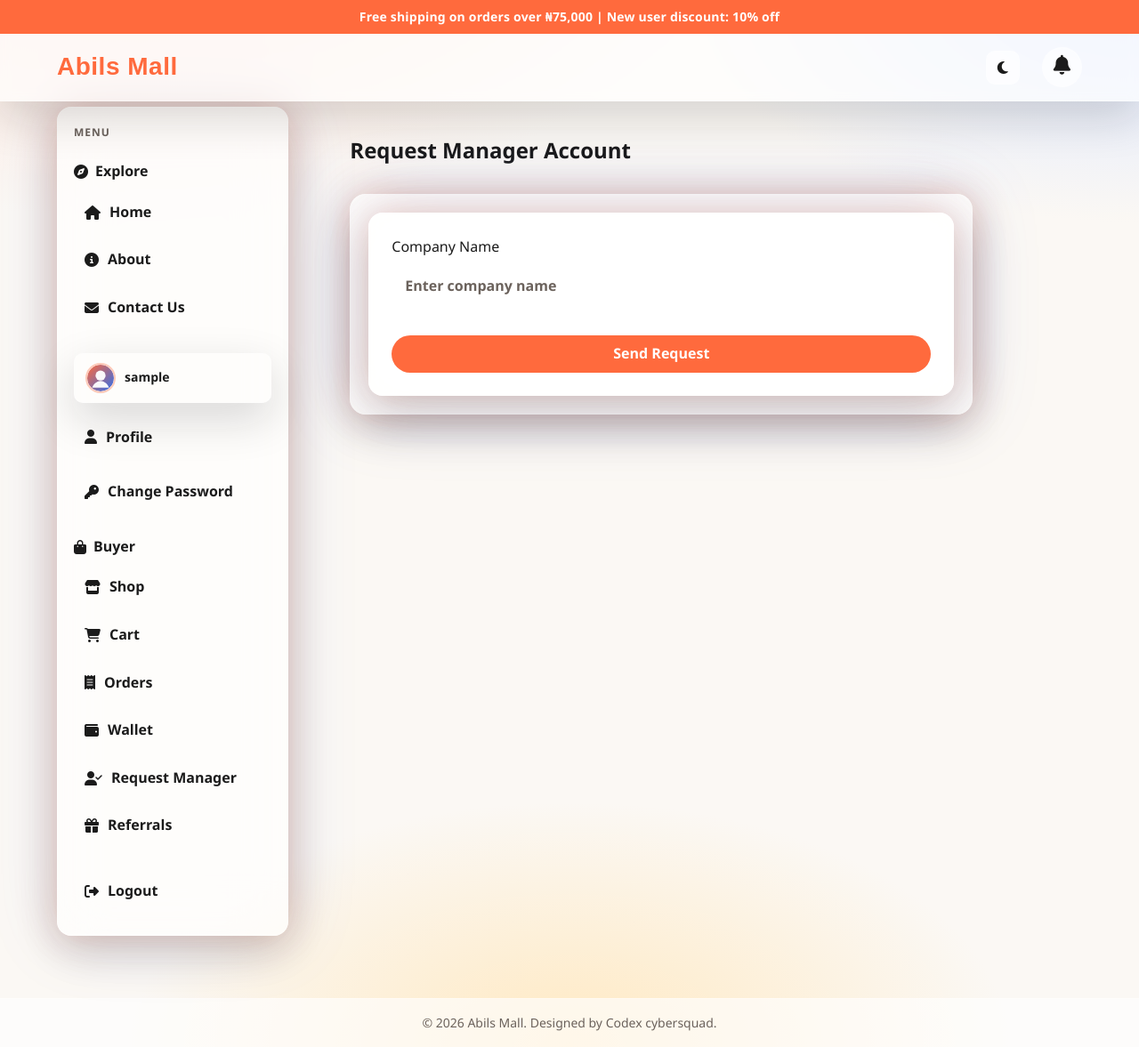
After one commit to Sonbeliever/Abils-Mall, a Flask app: page /manager-request in a window 1280 px wide. The commit adds this page. Shown: the whole page at 89% size. Run offline with Flask 3, Linux system fonts and the light colour scheme; the visitor is signed in with stand-in values (Sample User, id 1); data comes from the database, SQL or seed files in the repository.

Commit message:
Add_buyer_manager_request_page_and_sidebar_link

```diff
--- a/auth.py
+++ b/auth.py
@@ -315,6 +315,19 @@ def request_manager_account():
     return redirect(url_for('auth.profile'))
 
 
+@auth_bp.route('/manager-request', methods=['GET'])
+@login_required
+def manager_request_page():
+    if current_user.role != 'buyer':
+        flash("Only buyers can access this page.", "danger")
+        return redirect(url_for('auth.profile'))
+
+    manager_request = ManagerAccountRequest.query.filter_by(user_id=current_user.id).order_by(
+        ManagerAccountRequest.created_at.desc()
+    ).first()
+    return render_template('buyer_manager_request.html', manager_request=manager_request)
+
+
 @auth_bp.route('/activities')
 @login_required
 def activities():
--- a/templates/base.html
+++ b/templates/base.html
@@ -108,6 +108,7 @@
                             <a href="{{ url_for('shop.cart') }}"><i class="fas fa-shopping-cart"></i> Cart</a>
                             <a href="{{ url_for('shop.orders') }}"><i class="fas fa-receipt"></i> Orders</a>
                             <a href="{{ url_for('shop.wallet') }}"><i class="fas fa-wallet"></i> Wallet</a>
+                            <a href="{{ url_for('auth.manager_request_page') }}"><i class="fas fa-user-check"></i> Request Manager</a>
                             <a href="{{ url_for('auth.referrals') }}"><i class="fas fa-gift"></i> Referrals</a>
                         </details>
                     {% endif %}
--- /dev/null
+++ b/templates/buyer_manager_request.html
@@ -0,0 +1,26 @@
+{% extends "base.html" %}
+{% block content %}
+<div class="container">
+    <h2 style="margin: 30px 0;">Request Manager Account</h2>
+    <div class="admin-panel" style="max-width: 700px;">
+        {% if manager_request %}
+            <p>
+                Latest request:
+                <strong>{{ manager_request.company_name }}</strong>
+                (Status: <strong>{{ manager_request.status }}</strong>
+                {% if manager_request.commission_rate is not none %}
+                    | Commission: {{ '%.2f'|format(manager_request.commission_rate) }}%
+                {% endif %}
+                )
+            </p>
+        {% endif %}
+        <form method="POST" action="{{ url_for('auth.request_manager_account') }}" class="checkout-form">
+            <div class="form-group">
+                <label>Company Name</label>
+                <input type="text" name="company_name" placeholder="Enter company name" required>
+            </div>
+            <button class="checkout-btn" type="submit">Send Request</button>
+        </form>
+    </div>
+</div>
+{% endblock %}
```
